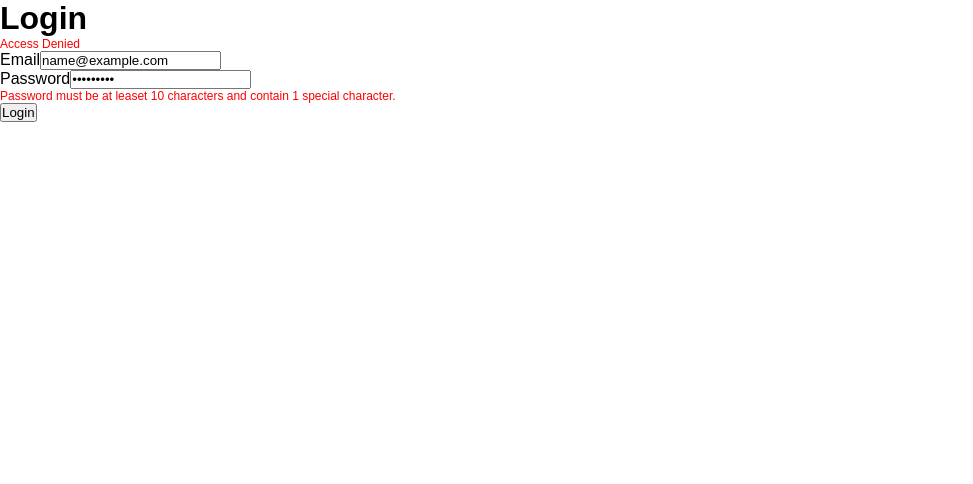
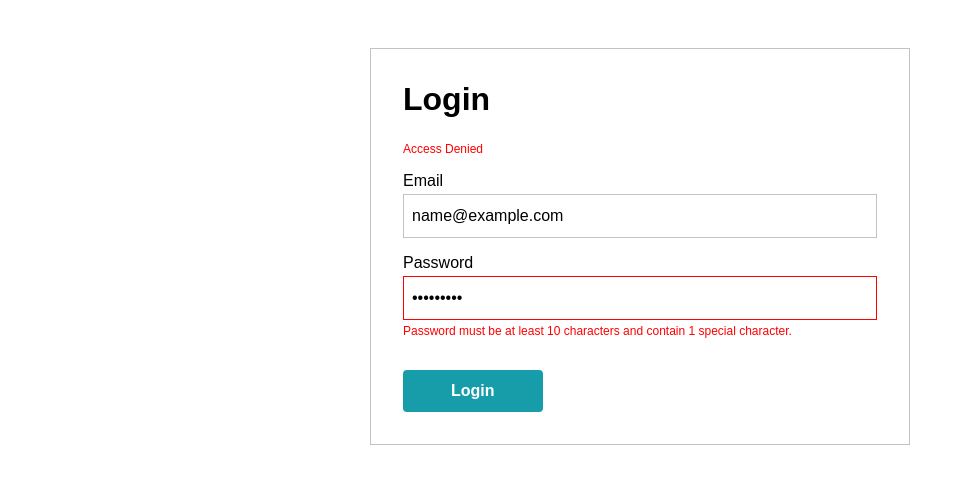
Before and after one commit to jmacaluso711/user-grid, a React (Create React App) app: page / in a window 1280 px wide. Both pictures are taken after typing "name@example.com", "Sample123" into the empty fields and a click on the button "Login". Shown: the top 484 px of the page, without its empty margins (0-973 px from the left). Built offline with nearby package versions, Linux system fonts and the light colour scheme.

Commit message:
login styles

```diff
--- a/src/App.css
+++ b/src/App.css
@@ -1,3 +1,6 @@
+/*
+  Base
+*/
 * {
   margin: 0;
   padding: 0;
@@ -8,15 +11,89 @@ body {
   font-family: "Source Sans Pro", sans-serif;
 }
 
+/*
+  Login
+*/
+.login-page {
+  margin: 3rem 1rem 0 1rem;
+}
+
+.login-container {
+  max-width: 540px;
+  margin: 0 auto;
+  padding: 2rem;
+  display: flex;
+  flex-direction: column;
+  border: 1px solid #c3c3c3;
+}
+
+.login-container h1 {
+  margin-bottom: 1.25rem;
+}
+
+.login-container button {
+  color: #fff;
+  font-size: 1rem;
+  font-weight: bold;
+  display: inline-block;
+  margin-top: 1rem;
+  padding: .75rem 3rem;
+  border: none;
+  border-radius: 4px;
+  background-color: #179caa;
+  cursor: pointer;
+  transition: all 0.3s ease;
+}
+
+.login-container button:hover {
+  background-color: #01848d;
+}
+
+/*
+  Forms
+*/
+.form-group {
+  margin-bottom: 1rem;
+}
+
+.form-group label {
+  display: block;
+  margin-bottom: .25rem;
+}
+
+.form-group input {
+  font-size: 1rem;
+  width: 100%;
+  padding: .75rem .5rem;
+  border: 1px solid #c3c3c3;
+}
+
+.form-group input:focus {
+  outline: none;
+  border-color: #179caa;
+}
+
+.form-group--error input {
+  border-color: red;
+}
+
 .form-error {
   color: red;
   font-size: 12px;
   display: block;
+  margin-top: .25rem;
 }
 
+.form-error--access {
+  margin-bottom: 1rem;
+}
+
+/*
+  Users Page
+*/
 .users-page header {
+  margin-bottom: 2rem;
   padding: 1rem;
-  margin-bottom: 2rem;
   background-color: #f0f0f0;
 }
 
@@ -66,10 +143,13 @@ body {
   display: block;
 }
 
+/*
+  Media Queries
+*/
 @media only screen and (min-width: 768px) {
   .users-grid {
+    flex-flow: wrap;
     flex-direction: row;
-    flex-flow: wrap;
   }
   .user {
     width: calc(33.33% - 2rem);
--- a/src/App.js
+++ b/src/App.js
@@ -39,7 +39,6 @@ const User = ({ user }) => (
 )
 
 class UsersPage extends Component {
-
   state = {
     sampleUsers
   }
@@ -63,7 +62,6 @@ class UsersPage extends Component {
 }
 
 class Login extends Component {
-
   state = {
     redirectToUsers: false,
     emailError: '',
@@ -90,7 +88,7 @@ class Login extends Component {
 
     if (!formData.password.match(passwordRegex)) {
       isError = true;
-      errors.passwordError = 'Password must be at leaset 10 characters and contain 1 special character.'
+      errors.passwordError = 'Password must be at least 10 characters and contain 1 special character.'
     } else {
       errors.passwordError = '';
     }
@@ -112,7 +110,8 @@ class Login extends Component {
     return isError;
   }
 
-  login = () => {
+  login = (e) => {
+    e.preventDefault();
     let formData = {
       email: this.email.value,
       password: this.password.value,
@@ -136,11 +135,6 @@ class Login extends Component {
     }
   }
 
-  handleSubmit = (e) => {
-    e.preventDefault();
-    this.login();
-  }
-
   render() {
 
     const { redirectToUsers, emailError, passwordError, accessError } = this.state;
@@ -150,11 +144,12 @@ class Login extends Component {
     }
 
     return (
-      <div>
+      <div className="login-page">
+        <div className="login-container">
           <h1>Login</h1>
-        {accessError ? <span className="form-error">{accessError}</span> : null}
-        <form onSubmit={(e) => this.handleSubmit(e)} noValidate>
-          <div className="form-group">
+          {accessError ? <span className="form-error form-error--access">{accessError}</span> : null}
+          <form onSubmit={(e) => this.login(e)} noValidate>
+            <div className={emailError ? "form-group form-group--error" : "form-group"}>
               <label htmlFor="email">Email</label>
               <input
                 ref={(input) => this.email = input}
@@ -163,7 +158,7 @@ class Login extends Component {
               />
               {emailError ? <span className="form-error">{emailError}</span> : null}
             </div>
-          <div className="form-group">
+            <div className={passwordError ? "form-group form-group--error" : "form-group"}>
               <label htmlFor="password">Password</label>
               <input
                 ref={(input) => this.password = input}
@@ -174,6 +169,7 @@ class Login extends Component {
             </div>
             <button>Login</button>
           </form>
+        </div>
       </div>
     )
   }
```
Lines whose indentation alone changed are shown as unchanged.
